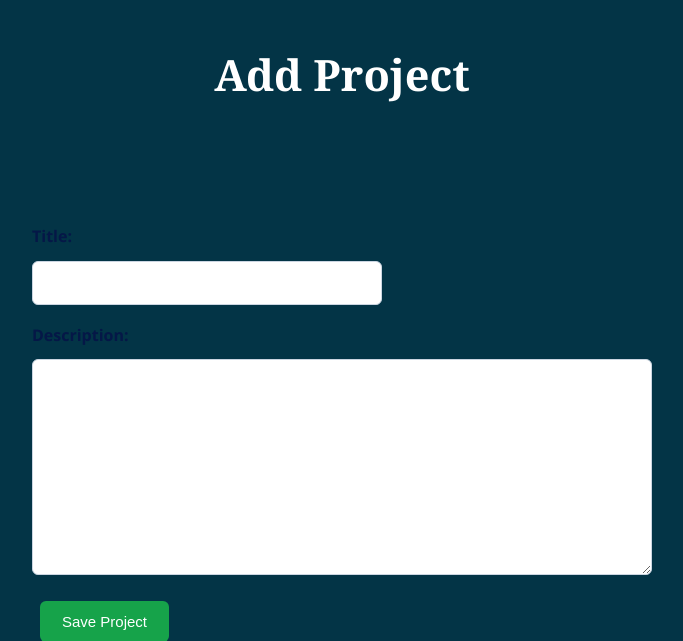
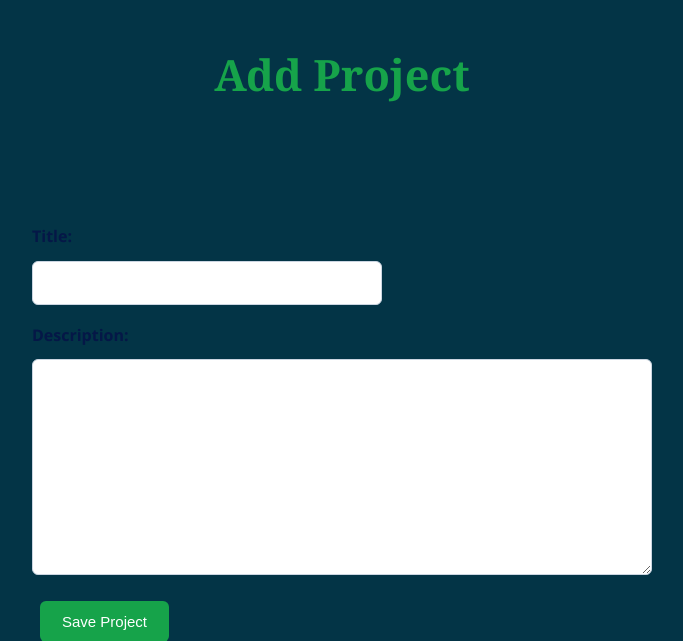
Before and after one commit to remzyayo/ALX_CapstoneProject, a Django app: page /project/add/ in a window 1280 px wide. Shown: the top 641 px of the page, without its empty margins (298-981 px from the left). Run offline with Django 5.2, Linux system fonts and the light colour scheme; a user stored in the database is signed in.

Commit message:
CSS Updated

```diff
--- a/expenses/static/expenses/css/style.css
+++ b/expenses/static/expenses/css/style.css
@@ -20,7 +20,7 @@ body {
 h1 {
     font-family: Georgia, serif;
     text-align: center;
-    color: #ffffff;
+    color: #16a34a;
     font-size: 2.7rem;
     margin-bottom: 35px;
 }
@@ -36,7 +36,7 @@ h2 {
 
 h3 {
     font-family: Georgia, sans-serif;
-    color: #111827;
+    color: #ffffff;
     margin-bottom: 12px;
 }
 
```
